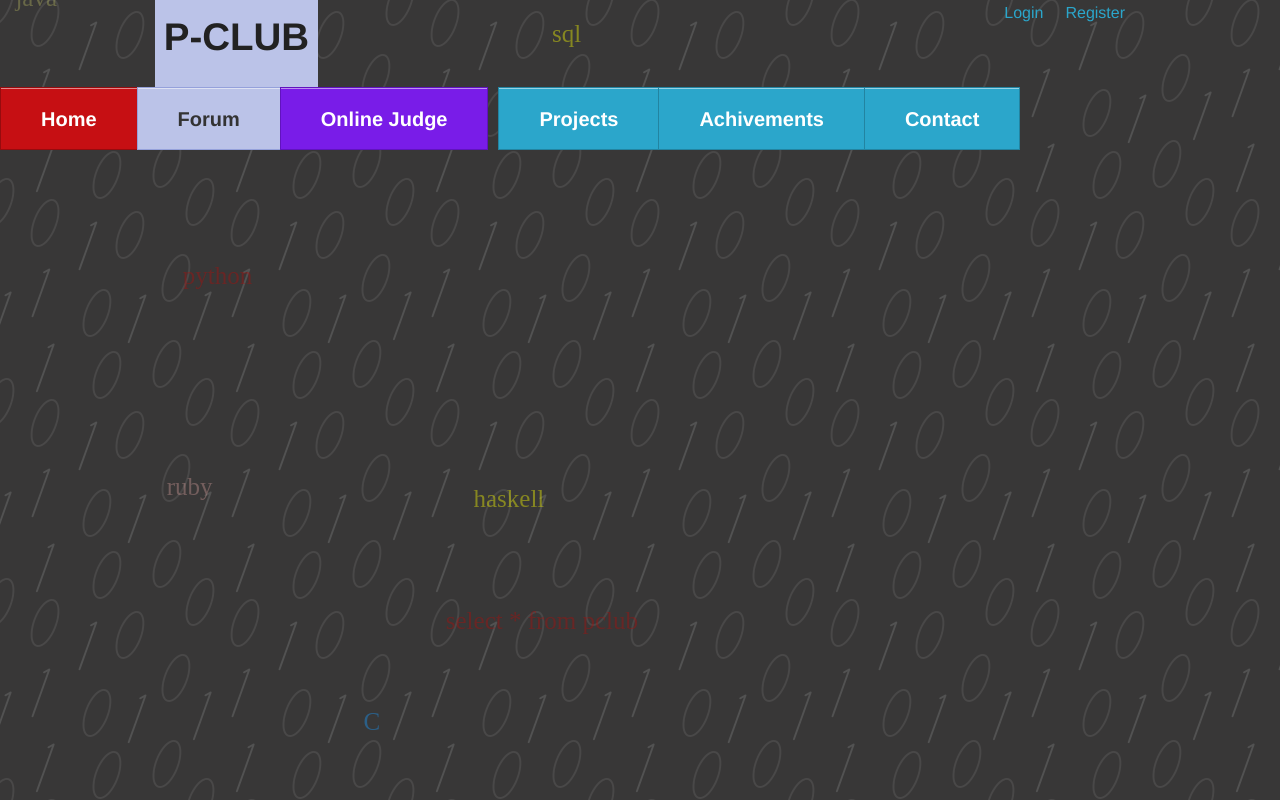
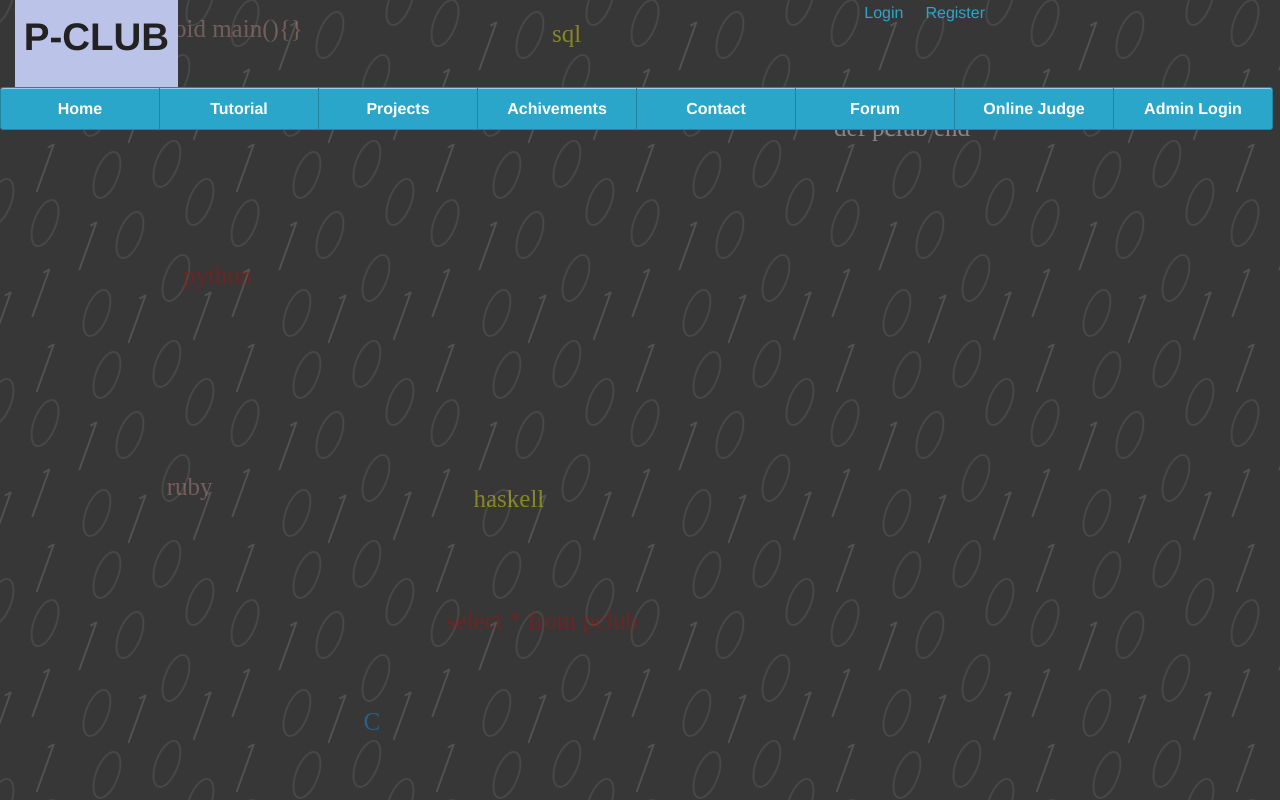
Before and after one commit to triveni692/pclub, a CodeIgniter app: page /PCLUB/ in a window 1280 px wide. Run offline with CodeIgniter, Linux system fonts and the light colour scheme.

Commit message:
updated  javascript

```diff
--- a/application/views/home.php
+++ b/application/views/home.php
@@ -19,27 +19,29 @@
 <body>
  <canvas id="canvas" style="position:absolute; left:0px; top:0px" height="0px" width="0px";opacity:0.7;></canvas>
    <script src="js/test.js"></script>
-   <div class="row">
+   <div class="row" style="margin : 0">
   <div class="large-6 columns"><span class="secondary label"><h1 class="subheading">P-CLUB</h1></span></div>
   <div class="large-6 columns">
 <ul class="inline-list" style="float:right;">
-  <li><a href="#">Login</a></li>
-  <li><a href="#">Register</a></li>
+  <li><a href="#" data-reveal-id="myModal">Login</a></li>
+  <li><a href="#" data-reveal-id="myModal1">Register</a></li>
 </ul>
 
   </div>
 </div>
-<div class="button-bar">
-  <ul class="button-group">
-    <li><a href="#" class="large button alert">Home</a></li>
-    <li><a href="#" class="large button secondary ">Forum</a></li>
-    <li><a href="#" class="large button success">Online Judge</a></li>
-  </ul>
-  <ul class="button-group">
-    <li><a href="#" class="large button">Projects</a></li>
-    <li><a href="#" class="large button">Achivements</a></li>
-    <li><a href="#" class="large button">Contact</a></li>
-  </ul>
+<div id="sticky-anchor"></div>
+<div id="sticky">
+<ul class="button-group radius even-8">
+  <li><a href="#" class="button">Home</a></li>
+  <li><a href="#" class="button">Tutorial</a></li>
+  <li><a href="#" class="button">Projects</a></li>
+  <li><a href="#" class="button">Achivements</a></li>
+  <li><a href="#" class="button">Contact</a></li>
+  <li><a href="#" class="button">Forum</a></li>
+  <li><a href="#" class="button">Online Judge</a></li>
+  <li><a href="http://localhost/PCLUB/admin.php" class="button" target="_blank">Admin Login</a></li>
+</ul>
+
 </div>
 <hr>
 
@@ -73,6 +75,118 @@
   </script>
   <script>
 $('body').css('background-image', 'url(img/new.png")');
+function validateLoginForm()
+{
+  var x=document.forms['loginForm']['username'].value;
+  var flag=true;
+  if(x==null||x=="")
+  {
+    $("#loginform_username").addClass("error");
+    flag=false;
+  }
+  else $("#loginform_username").removeClass("error");
+  x=document.forms['loginForm']['pwd'].value;
+  if(x.length<6)
+  {
+    $("#loginform_pwd").addClass("error");
+    flag=false;
+  }
+  else $("#loginform_pwd").removeClass("error");
+  if(!flag) document.getElementById("login_error_info").innerHTML="* invalid form submission";
+  //$("#login_error_info").addClass("error");
+  return flag;
+}
+function validateSignUpForm()
+{
+  var x=document.forms['signupForm']['username'].value;
+  var flag=true;
+  if(x==null||x=="")
+  {
+    $("#signupform_username").addClass("error");
+    flag=false;
+  }
+  else $("#signupform_username").removeClass("error");
+
+  x=document.forms['signupForm']['name'].value;
+  if(x==null||x=="")
+  {
+    $("#signupform_name").addClass("error");
+    flag=false;
+  }
+  else $("#signupform_name").removeClass("error");
+
+  x=document.forms['signupForm']['pwd'].value;
+  if(x.length<6)
+  {
+    $("#signupform_pwd").addClass("error");
+    flag=false;
+  }
+  else $("#signupform_pwd").removeClass("error");
+  if(!flag) document.getElementById("signup_error_info").innerHTML="* invalid form submission";
+  //$("#login_error_info").addClass("error");
+  return flag;
+}
 </script>
+
+<div id="myModal" class="reveal-modal">
+<form name="loginForm" action="PHP/login.php" method="POST" onsubmit="return validateLoginForm()">
+  <fieldset>
+    <legend>Login to continue</legend>
+
+    <div class="row">
+      <div class="large-6 columns">
+        <label>Login Id</label>
+        <input id="loginform_username" type="text" placeholder="Enter login Id" name="username">
+      </div>
+    </div>
+
+    <div class="row">
+      <div class="large-6 columns">
+        <label>Password</label>
+        <input id= "loginform_pwd" type="password" placeholder="Enter your password" name="pwd">
+      </div>
+    </div>
+
+
+    <button id="loginn_button">Login</button>
+    <font color="red"> <div id="login_error_info" class="error"></div></font>
+  </fieldset>
+</form>
+  <a class="close-reveal-modal">&#215;</a>
+</div>
+
+<div id="myModal1" class="reveal-modal">
+<form name="signupForm" action="PHP/register.php"  method= "POST" onsubmit="return validateSignUpForm()">
+  <fieldset>
+    <legend>Register Here</legend>
+
+    <div class="row">
+      <div class="large-6 columns">
+        <label>Login Id</label>
+        <input id="signupform_username" type="text" placeholder="Enter login Id" name="username">
+      </div>
+    </div>
+
+    <div class="row">
+      <div class="large-6 columns">
+        <label>Name</label>
+        <input id="signupform_name" type="text" placeholder="Enter Your Name" name="name">
+      </div>
+    </div>
+
+    <div class="row">
+      <div class="large-6 columns">
+        <label>Password(minimum 6 characters)</label>
+        <input id="signupform_pwd" type="password" placeholder="Enter your password" name="pwd">
+      </div>
+    </div>
+    <button>Register</button>
+    <font color="red"> <div id="signup_error_info" class="error"></div></font>
+  </fieldset>
+</form>
+  <a class="close-reveal-modal">&#215;</a>
+</div>
+
+
  </body>
 </html>
```
